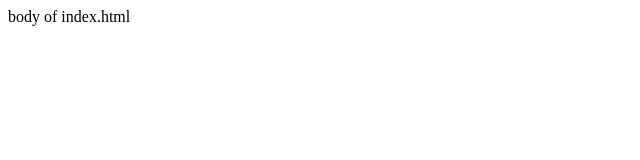
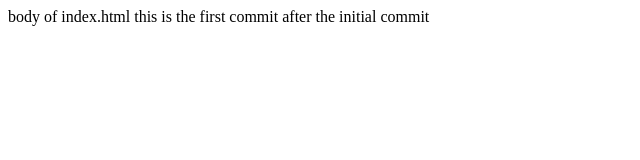
Before and after one commit to deantmenzel/hello-world, a plain HTML site: page index.html in a window 1280 px wide. Shown: the whole page, without its empty margins (0-640 px from the left). Drawn offline with Linux system fonts and the light colour scheme.

Commit message:
Update index.html

```diff
--- a/index.html
+++ b/index.html
@@ -1,7 +1,9 @@
 <html>
   <head>
+
   </head>
   <body>
     body of index.html
+    this is the first commit after the initial commit
   </body>
 </html>
```
